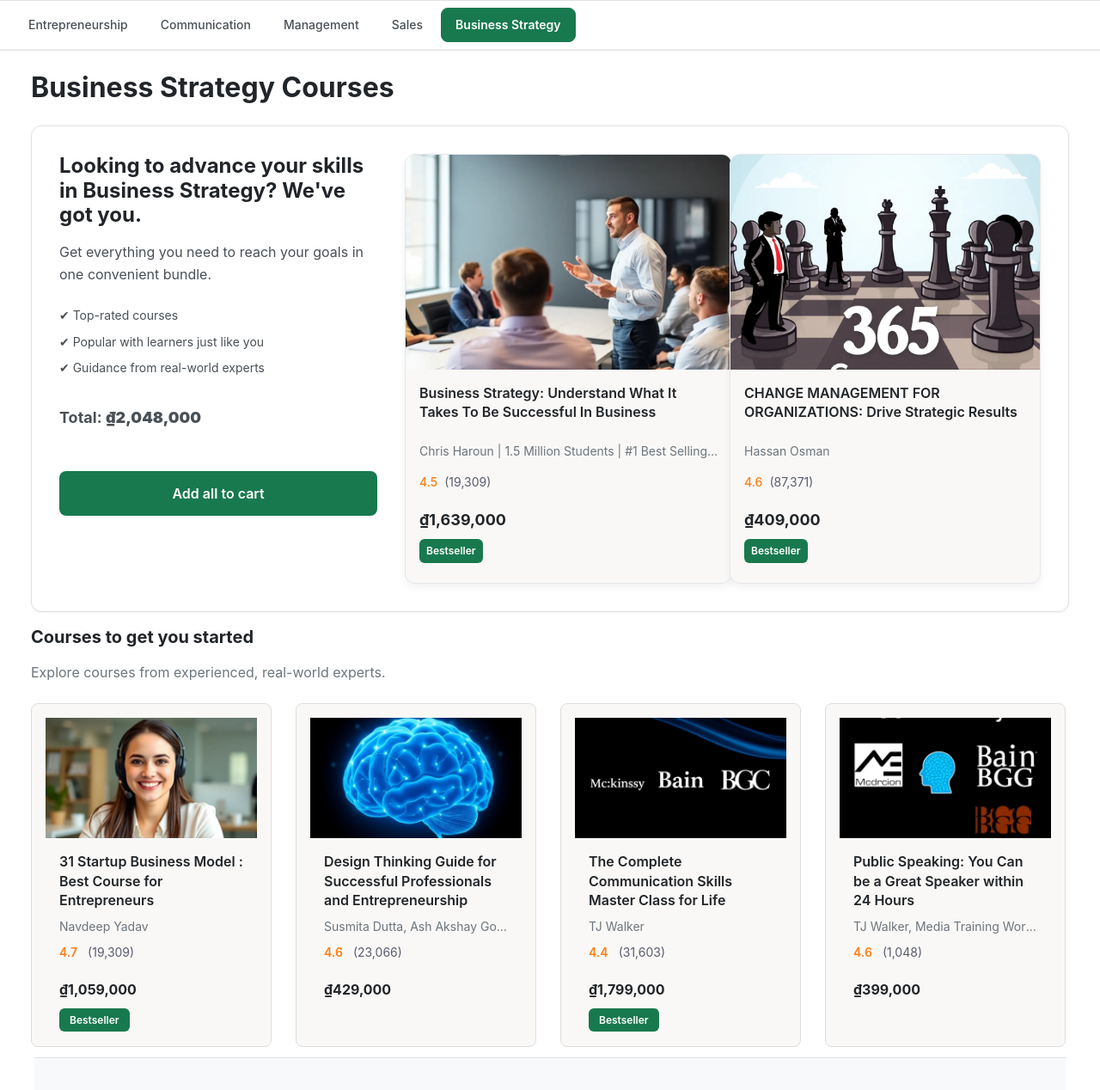
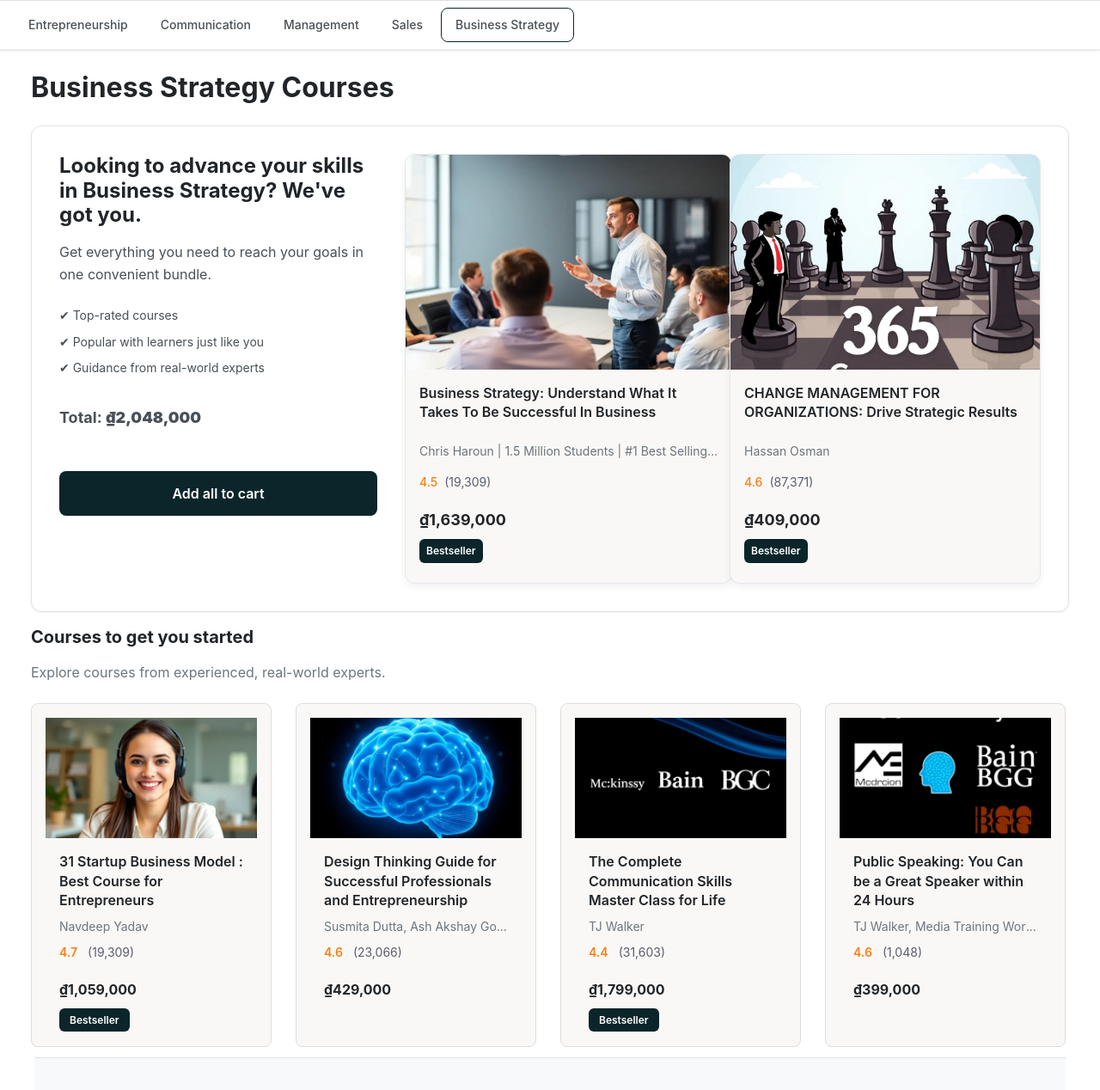
Before and after one commit to NMK594/TKeWeb, a plain HTML site: page strategy_courses.html in a window 1280 px wide. Shown: the top 1268 px of the page at 86% size. Drawn offline with nearby package versions, Linux system fonts and the light colour scheme.

Commit message:
Update style

```diff
--- a/danh_muc.css
+++ b/danh_muc.css
@@ -122,10 +122,7 @@ h3 {
 }
 
 .subnav .active {
-  font-weight: 600;
-  color: #ffffff;
-  background-color: #18794e;
-  border-color: #18794e;
+  border-color: #0b252a;
 }
 
 .subnav .ellipsis {
@@ -232,7 +229,7 @@ main {
 
 .btn-add-all {
   margin-top: 1rem;
-  background-color: #18794e;
+  background-color: #0b252a;
   color: white;
   font-weight: 600;
   border-radius: 0.5rem;
@@ -506,13 +503,13 @@ main {
 }
 
 .badge-bestseller {
-  background-color: #18794e;
+  background-color: #0b252a;
   color: #fff;
   margin-top: auto;
 }
 
 .badge {
-  background-color: #18794e;
+  background-color: #0b252a;
   color: white;
   font-weight: 600;
   padding: 4px 12px;
```
